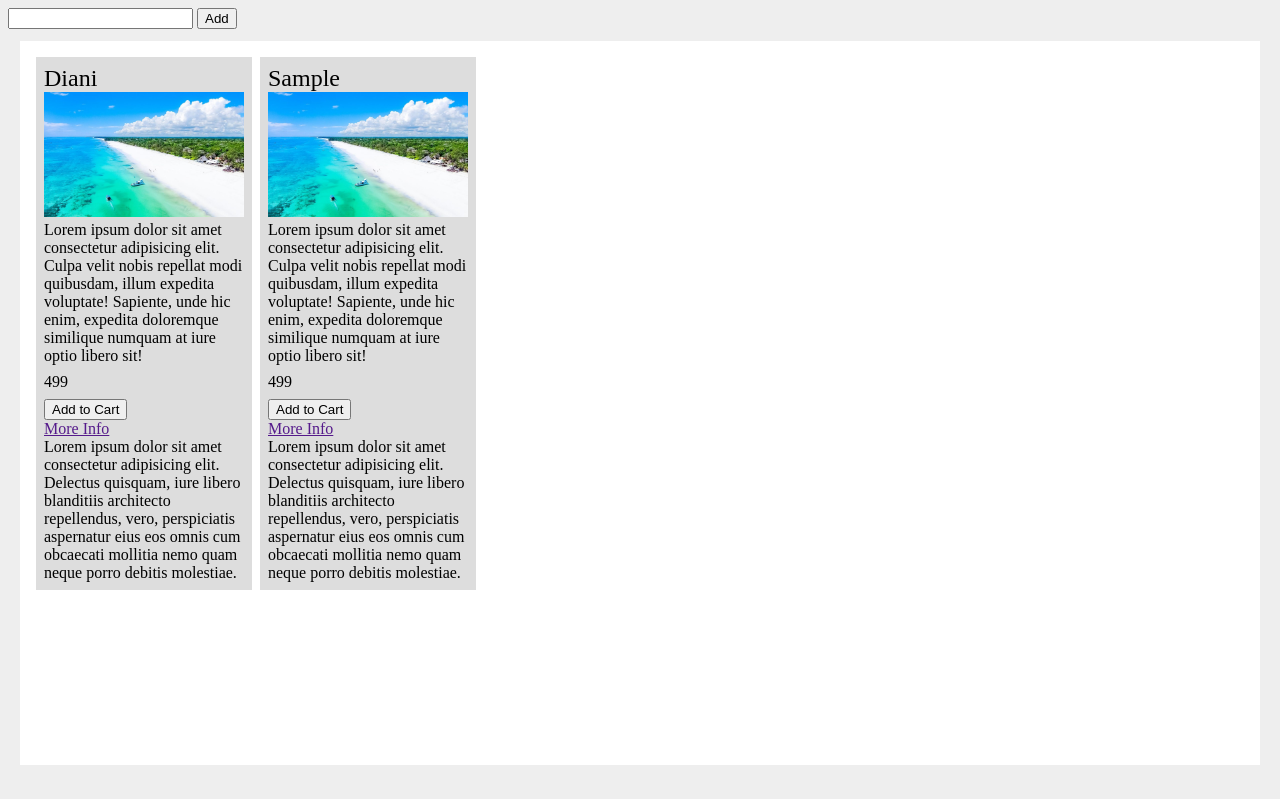
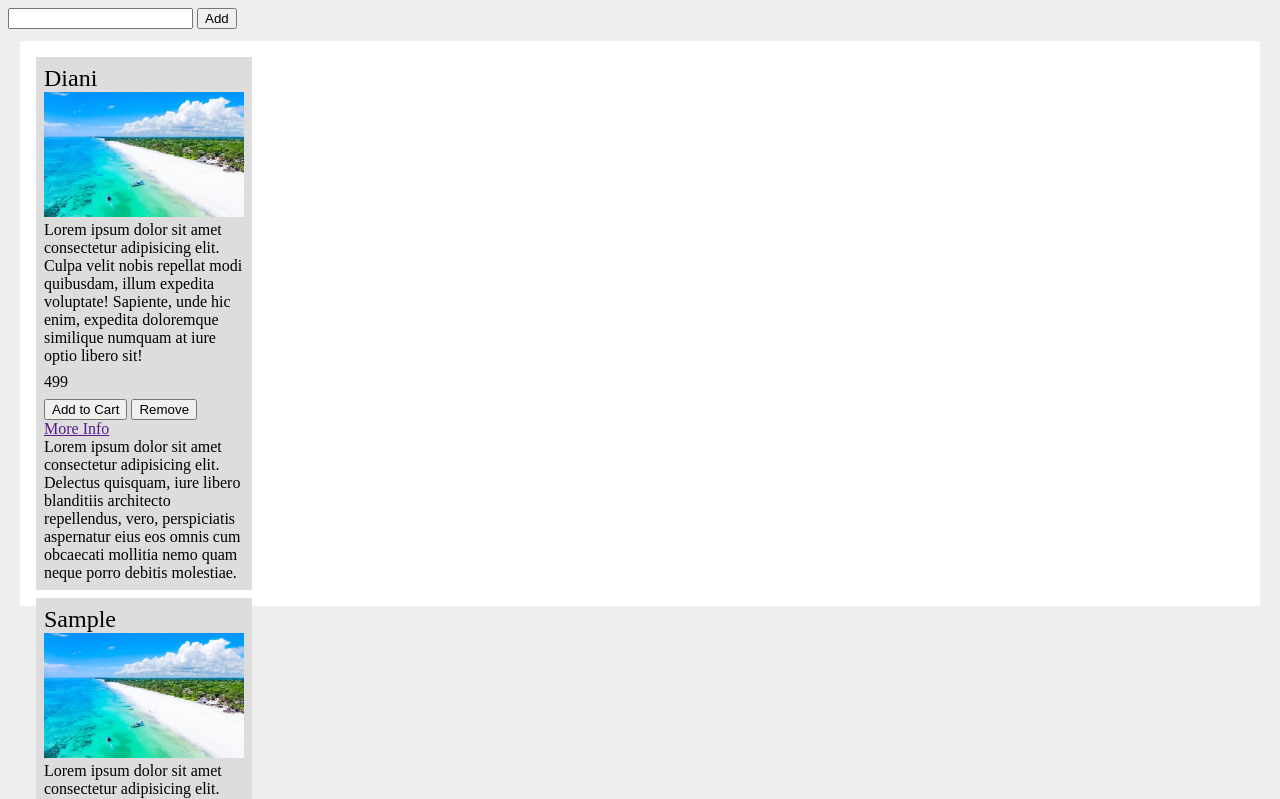
Before and after one commit to kamalogudah/JQueryDojo, a plain HTML site: page store.html in a window 1280 px wide. Both pictures are taken after typing "Sample" into the empty fields and a click on the button "Add". Shown: the top 799 px of the page. Drawn offline with Linux system fonts and the light colour scheme.

Commit message:
Remove Elements

```diff
--- a/css/store.css
+++ b/css/store.css
@@ -6,7 +6,7 @@ body {
   background-color: #FFF;
   padding: 12px;
   margin: 12px;
-  height: 700px;
+
 }
 
 .item {
--- a/js/store.js
+++ b/js/store.js
@@ -9,12 +9,16 @@ $().ready(function(){
     html += '<img src="assets/diani-beach-safari.jpg" alt="It is the deal">';
     html += '<div class="description">Lorem ipsum dolor sit amet consectetur adipisicing elit. Culpa velit nobis repellat modi quibusdam, illum expedita voluptate! Sapiente, unde hic enim, expedita doloremque similique numquam at iure optio libero sit!</div>';
     html += '<div class="price">499</div>';
-    html += '<button>Add to Cart</button>';
+    html += '<button class="item-add">Add to Cart</button>';
+    html += '<button class="item-remove">Remove</button>';
     html += '<br>';
     html += '<a href="">More Info</a>';
     html += '<div class="more-info">Lorem ipsum dolor sit amet consectetur adipisicing elit. Delectus quisquam, iure libero blanditiis architecto repellendus, vero, perspiciatis aspernatur eius eos omnis cum obcaecati mollitia nemo quam neque porro debitis molestiae.</div>';
     html += '</div>';
     $('#container').append(html);
 
+  });
+  $('#container').on('click','.item-remove', function(){
+    $(this).parent().remove();
   })
 })
--- a/store.html
+++ b/store.html
@@ -20,12 +20,16 @@
       <img src="assets/diani-beach-safari.jpg" alt="It is the deal">
       <div class="description">Lorem ipsum dolor sit amet consectetur adipisicing elit. Culpa velit nobis repellat modi quibusdam, illum expedita voluptate! Sapiente, unde hic enim, expedita doloremque similique numquam at iure optio libero sit!</div>
       <div class="price">499</div>
-      <button>Add to Cart</button>
+      <button class="item-add">Add to Cart</button>
+      <button class="item-remove">Remove</button>
       <br>
       <a href="">More Info</a>
       <div class="more-info">Lorem ipsum dolor sit amet consectetur adipisicing elit. Delectus quisquam, iure libero blanditiis architecto repellendus, vero, perspiciatis aspernatur eius eos omnis cum obcaecati mollitia nemo quam neque porro debitis molestiae.</div>
-    </div>
+
   </div>
+  <br style="clear : left;"/>
+  </div>
+
 
 </body>
 </html>
```
